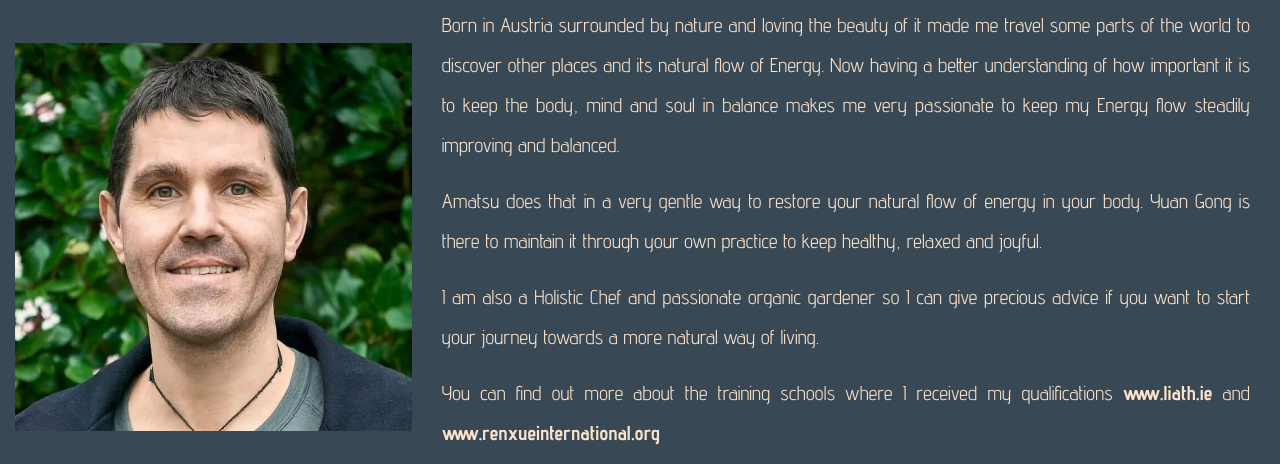
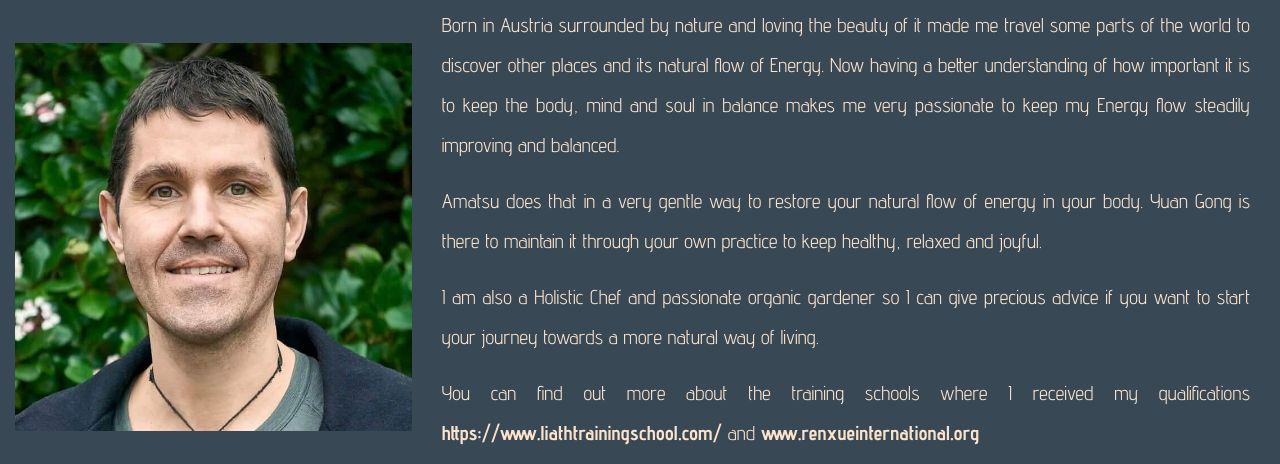
Before and after one commit to rainerpue/practitioner_website, a plain HTML site: page about.html in a window 1280 px wide. Shown: the part 336-800 px from the top of the page. Drawn offline with nearby package versions, Linux system fonts and the light colour scheme.

Commit message:
Updated Liath school website

```diff
--- a/about.html
+++ b/about.html
@@ -84,7 +84,7 @@
                         mind and soul in balance makes me very passionate to keep my Energy flow steadily improving and balanced.</p>
                     <p class="text-justify">Amatsu does that in a very gentle way to restore your natural flow of energy in your body. Yuan Gong is there to maintain it through your own practice to keep healthy, relaxed and joyful.</p>
                     <p class="text-justify">I am also a Holistic Chef and passionate organic gardener so I can give precious advice if you want to start your journey towards a more natural way of living.</p>
-                    <p class="text-justify">You can find out more about the training schools where I received my qualifications <a href="https://www.liath.ie" class="links" target="_blank">www.liath.ie</a> and <a href="https://www.renxueinternational.org" class="links" target="_blank">www.renxueinternational.org</a>
+                    <p class="text-justify">You can find out more about the training schools where I received my qualifications <a href="https://www.liathtrainingschool.com/" class="links" target="_blank"> https://www.liathtrainingschool.com/</a> and <a href="https://www.renxueinternational.org" class="links" target="_blank">www.renxueinternational.org</a>
                     </p>
                 </div>
             </div>
```
